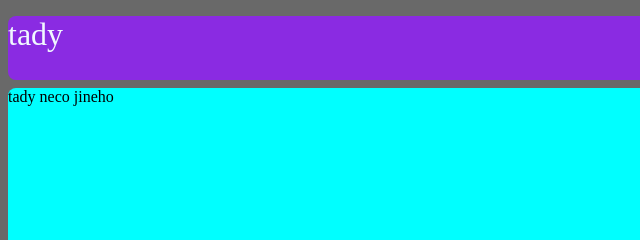
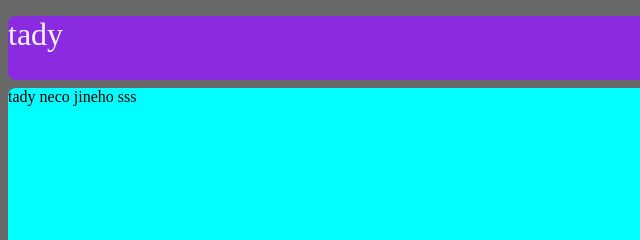
Before and after one commit to Jarcek/Stranka, a plain HTML site: page klikacka/index.html in a window 1280 px wide. Shown: the top 240 px of the page, 0-640 px from the left. Drawn offline with Linux system fonts and the light colour scheme.

Commit message:
obrazky jinak

```diff
--- a/klikacka/index.html
+++ b/klikacka/index.html
@@ -15,7 +15,7 @@
 
   <div class="klikaci_cast">
     <label>tady</label>
-    <label>neco jineho</label>
+    <label>neco jineho sss</label>
   </div>
 
   <div class="nakupni_cast">
```
